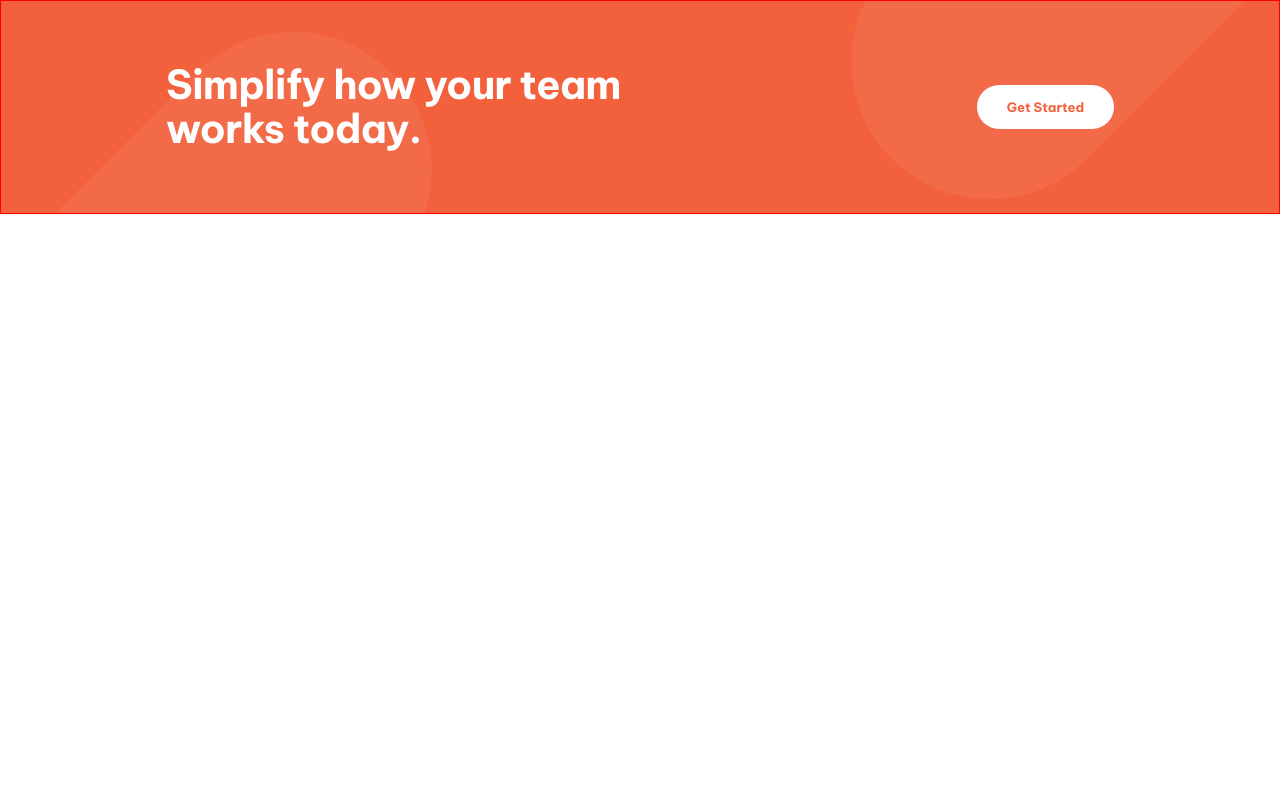
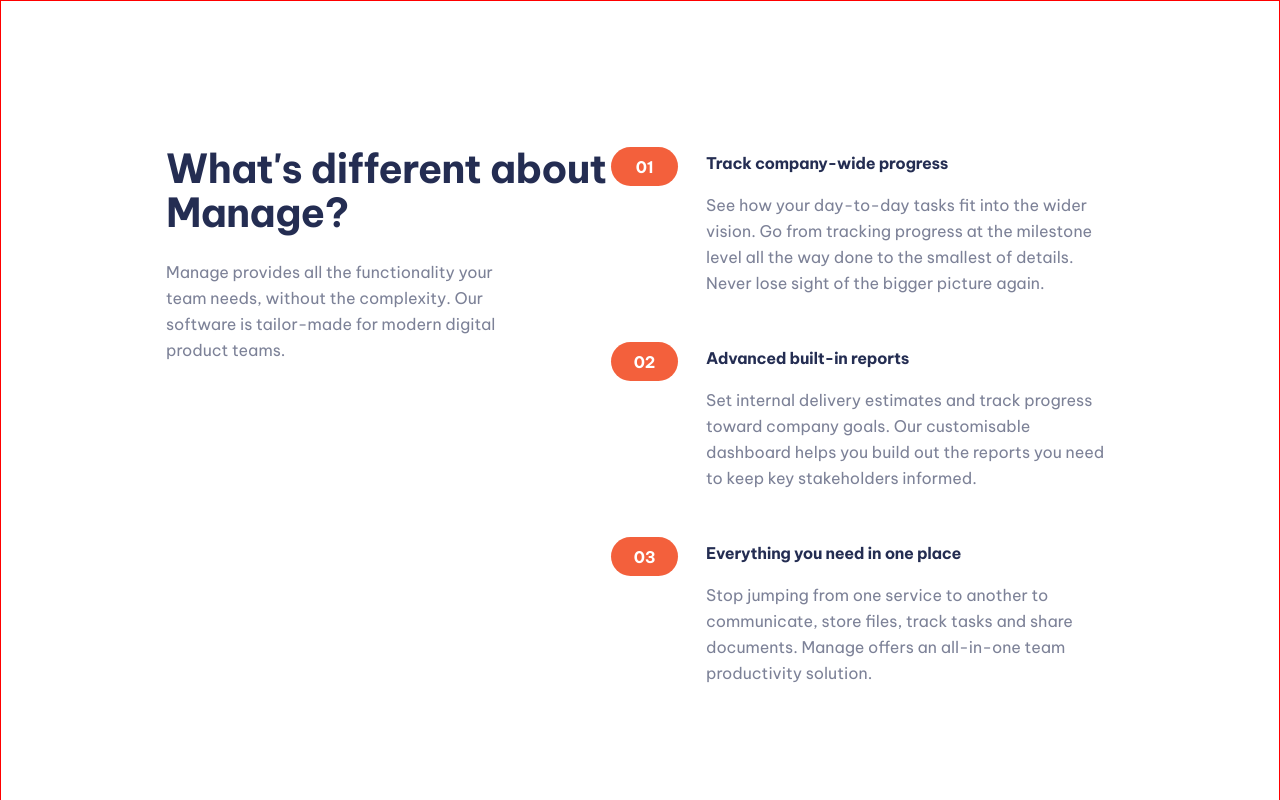
Before and after one commit to EdwinSch/react-manage-landingpage, a React (Vite) app: page / in a window 1280 px wide. Shown: the top 800 px of the page. Built offline with nearby package versions, Linux system fonts and the light colour scheme.

Commit message:
add: about component

```diff
--- a/src/App.jsx
+++ b/src/App.jsx
@@ -1,8 +1,10 @@
+import About from "./components/About/About";
 import Incentive from "./components/Incentive/Incentive";
 
 function App() {
   return (
     <main>
+      <About />
       <Incentive />
     </main>
   );
--- /dev/null
+++ b/src/components/About/About.jsx
@@ -0,0 +1,32 @@
+import { summary } from "../../data";
+
+const About = () => {
+  return (
+    <section className="about-container">
+      <article className="about-description">
+        <h2>What's different about Manage?</h2>
+        <p className="body-text">
+          Manage provides all the functionality your team needs, without the
+          complexity. Our software is tailor-made for modern digital product
+          teams.
+        </p>
+      </article>
+
+      <article className="summary-container">
+        {summary.map((item) => {
+          return (
+            <div className="item-container" key={item.id}>
+              <div className="number">0{item.id}</div>
+              <div className="selling-point">
+                <h3>{item.usp}</h3>
+                <p className="body-text">{item.description}</p>
+              </div>
+            </div>
+          );
+        })}
+      </article>
+    </section>
+  );
+};
+
+export default About;
--- /dev/null
+++ b/src/components/About/about.css
@@ -0,0 +1,57 @@
+.about-container {
+  padding: 0 var(--paddingX);
+  display: flex;
+  justify-content: space-between;
+  margin: 146px 0;
+
+  .about-description {
+    & h2 {
+      margin-bottom: 24px;
+      width: 445px;
+      color: var(--fontClr);
+      font-size: 2.5rem;
+      font-weight: 700;
+      line-height: 44px;
+      letter-spacing: -0.714px;
+    }
+    & p {
+      width: 350px;
+    }
+  }
+
+  .summary-container {
+    width: 530px;
+    display: flex;
+    flex-direction: column;
+    gap: 46px;
+
+    .item-container {
+      display: flex;
+      gap: 28px;
+
+      .number {
+        min-width: 67px;
+        height: 39px;
+        border-radius: 39px;
+        display: grid;
+        place-items: center;
+        background-color: var(--primary);
+        color: #fff;
+        font-size: 1rem;
+        font-weight: 700;
+        letter-spacing: -0.286px;
+      }
+      .selling-point {
+        margin-top: 6px;
+
+        & h3 {
+          margin-bottom: 19px;
+          color: var(--fontClr);
+          font-size: 1rem;
+          font-weight: 700;
+          letter-spacing: -0.286px;
+        }
+      }
+    }
+  }
+}
--- a/src/main-styles.css
+++ b/src/main-styles.css
@@ -1,6 +1,7 @@
 /* Imports */
 @import "./components/Button/button.css";
 @import "./components/Incentive/incentive.css";
+@import "./components/About/about.css";
 
 /* Resets */
 *,
@@ -29,8 +30,8 @@ ul {
   --secondary: #1d1e25;
   --bgClr: #fff;
   --fontClr: #242d52;
+  --fontLucent: rgba(36, 45, 82, 0.6);
   --accent: #fff0ec;
-
   --font: "Be Vietnam Pro", sans-serif;
   --inspect: solid red 1px;
   --paddingX: 165px;
@@ -48,3 +49,10 @@ main {
   max-width: 1440px;
   margin: 0 auto;
 }
+
+.body-text {
+  color: var(--fontLucent);
+  font-size: 1rem;
+  font-weight: 400;
+  line-height: 26px;
+}
```
